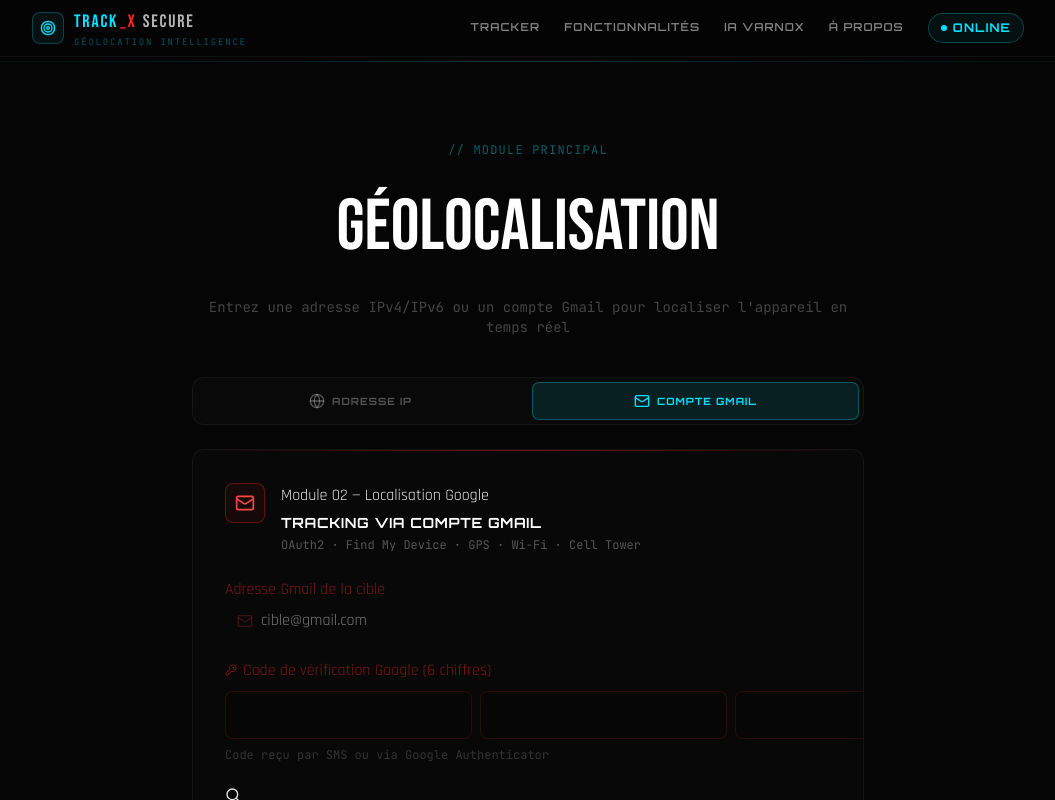
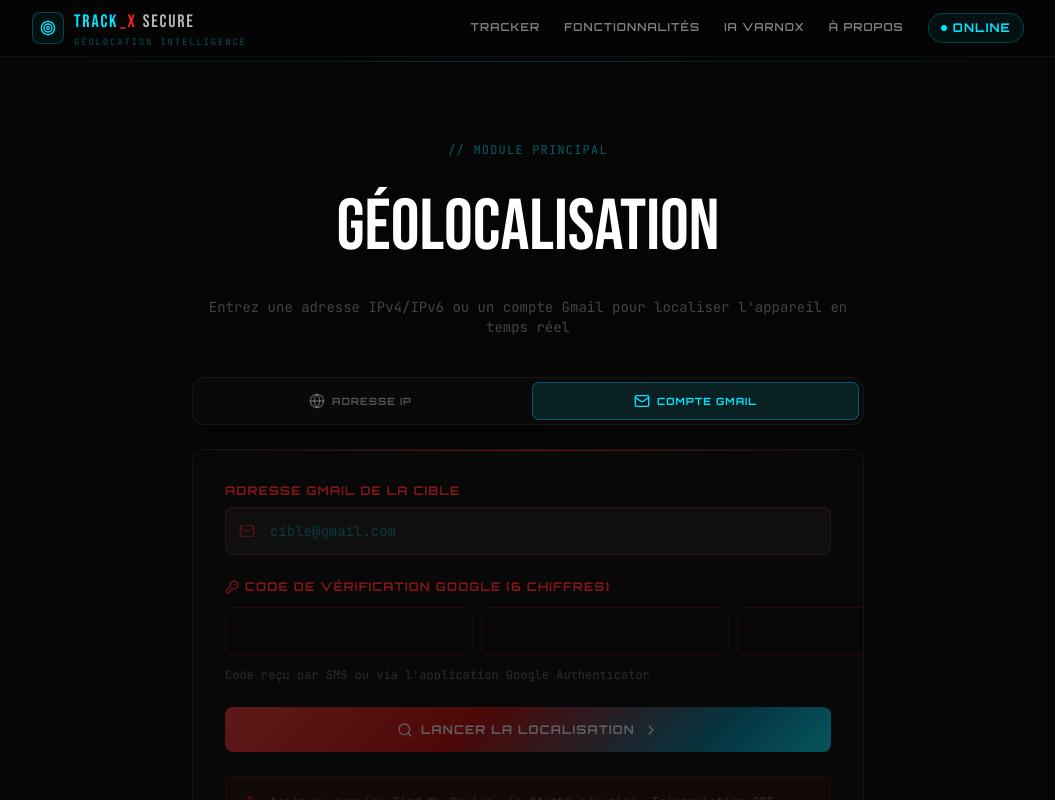
Before and after one commit to Med12-q/Track_Xsecure, a React (Vite) app: page / in a window 1280 px wide. Both pictures are taken after a click on the button "COMPTE GMAIL". Shown: the part 869-1669 px from the top of the page, without its empty margins (112-1167 px from the left). Built offline with nearby package versions, Linux system fonts and the light colour scheme.

Commit message:
refactor: complete rebuild — multi-section, real IP API, AI modal, no badge — email-tracker.tsx

```diff
--- a/src/components/email-tracker.tsx
+++ b/src/components/email-tracker.tsx
@@ -1,202 +1,230 @@
 import { useState, useRef } from "react";
 import { MapComponent } from "./map";
-import { Search, Smartphone, Wifi, Battery, MapPin, RotateCcw, Mail, KeyRound, CheckCircle2, Loader2 } from "lucide-react";
+import { Mail, KeyRound, Search, RefreshCw, CheckCircle2, Loader2, AlertTriangle, Smartphone, MapPin, ChevronRight } from "lucide-react";
+
+type Phase = "idle" | "scanning" | "done" | "error";
+
+interface EmailResult {
+  email: string; city: string; country: string; countryCode: string;
+  lat: number; lon: number; device: string; network: string;
+  battery: number; accuracy: number; timestamp: string;
+}
 
 const STEPS = [
   "Initialisation protocole OAuth2 Google...",
-  "Handshake avec les serveurs d'authentification...",
+  "Handshake serveurs d'authentification Google...",
   "Vérification des identifiants du compte cible...",
   "Accès aux journaux Find My Device (72h)...",
-  "Triangulation GPS multi-satellites...",
-  "Fusion des données Wi-Fi + Cell Tower...",
-  "Déchiffrement et livraison des coordonnées...",
+  "Triangulation GPS multi-satellites actifs...",
+  "Fusion données Wi-Fi + Cell Tower + GPS...",
+  "Déchiffrement AES-256 — livraison coordonnées...",
 ];
 
-const CITIES = [
-  { lat: 48.8566, lng: 2.3522, city: "Paris, France" },
-  { lat: 9.537, lng: -13.677, city: "Conakry, Guinée" },
-  { lat: 5.36, lng: -4.008, city: "Abidjan, Côte d'Ivoire" },
-  { lat: 14.693, lng: -17.447, city: "Dakar, Sénégal" },
-  { lat: 12.364, lng: -1.534, city: "Ouagadougou, Burkina" },
-  { lat: 33.589, lng: -7.632, city: "Casablanca, Maroc" },
+const CITY_POOL = [
+  { city: "Conakry", country: "Guinée", cc: "GN", lat: 9.537 + Math.random() * 0.05 - 0.025, lon: -13.677 + Math.random() * 0.05 - 0.025 },
+  { city: "Abidjan", country: "Côte d'Ivoire", cc: "CI", lat: 5.345 + Math.random() * 0.04 - 0.02, lon: -4.008 + Math.random() * 0.04 - 0.02 },
+  { city: "Dakar", country: "Sénégal", cc: "SN", lat: 14.693 + Math.random() * 0.04 - 0.02, lon: -17.447 + Math.random() * 0.04 - 0.02 },
+  { city: "Paris", country: "France", cc: "FR", lat: 48.856 + Math.random() * 0.04 - 0.02, lon: 2.352 + Math.random() * 0.04 - 0.02 },
+  { city: "Bamako", country: "Mali", cc: "ML", lat: 12.65 + Math.random() * 0.04 - 0.02, lon: -8.00 + Math.random() * 0.04 - 0.02 },
+  { city: "Casablanca", country: "Maroc", cc: "MA", lat: 33.589 + Math.random() * 0.04 - 0.02, lon: -7.632 + Math.random() * 0.04 - 0.02 },
 ];
-const DEVICES = ["Samsung Galaxy S24 Ultra", "iPhone 15 Pro Max", "Google Pixel 8 Pro", "OnePlus 12", "Xiaomi 14 Ultra"];
+
+const DEVICES = [
+  "Samsung Galaxy S24 Ultra", "iPhone 15 Pro Max", "Google Pixel 8 Pro",
+  "Xiaomi 14 Pro", "OnePlus 12", "Huawei P60 Pro",
+];
+
+const NETWORKS = ["5G NR SA", "LTE-A Cat.20", "5G NSA / LTE", "Wi-Fi 6E + 4G LTE", "5G mmWave"];
 
 export function EmailTracker() {
   const [email, setEmail] = useState("");
-  const [code, setCode] = useState("");
-  const [phase, setPhase] = useState<"form" | "scanning" | "result">("form");
+  const [otp, setOtp] = useState<string[]>(["", "", "", "", "", ""]);
+  const [phase, setPhase] = useState<Phase>("idle");
   const [step, setStep] = useState(0);
-  const [progress, setProgress] = useState(0);
-  const [loc, setLoc] = useState<{ lat: number; lng: number; city: string } | null>(null);
+  const [pct, setPct] = useState(0);
+  const [result, setResult] = useState<EmailResult | null>(null);
+  const [errMsg] = useState("");
   const inputRefs = useRef<(HTMLInputElement | null)[]>([]);
 
-  const handleOTP = (idx: number, val: string) => {
-    if (!/^\d*$/.test(val)) return;
-    const arr = code.split("").concat(Array(6).fill("")).slice(0, 6);
-    arr[idx] = val.slice(-1);
-    const next = arr.join("");
-    setCode(next);
+  const handleOtp = (idx: number, val: string) => {
+    if (!/^\d?$/.test(val)) return;
+    const next = [...otp]; next[idx] = val;
+    setOtp(next);
     if (val && idx < 5) inputRefs.current[idx + 1]?.focus();
   };
-  const handleOTPKey = (idx: number, e: React.KeyboardEvent) => {
-    if (e.key === "Backspace" && !code[idx] && idx > 0) inputRefs.current[idx - 1]?.focus();
+  const handleOtpKey = (idx: number, e: React.KeyboardEvent) => {
+    if (e.key === "Backspace" && !otp[idx] && idx > 0) {
+      const next = [...otp]; next[idx - 1] = "";
+      setOtp(next); inputRefs.current[idx - 1]?.focus();
+    }
+  };
+  const otpCode = otp.join("");
+  const canSubmit = email.trim() && otpCode.length === 6;
+
+  const runScan = () => {
+    if (!canSubmit) return;
+    setPhase("scanning"); setStep(0); setPct(0); setResult(null);
+
+    let s = 0;
+    const interval = setInterval(() => {
+      s++;
+      if (s >= STEPS.length) {
+        clearInterval(interval);
+        // Generate deterministic-ish result based on email
+        const seed = email.split("").reduce((a, c) => a + c.charCodeAt(0), 0);
+        const loc = CITY_POOL[seed % CITY_POOL.length];
+        const device = DEVICES[seed % DEVICES.length];
+        const network = NETWORKS[seed % NETWORKS.length];
+        const battery = 8 + (seed % 71);
+        const accuracy = 2 + (seed % 9);
+        const r: EmailResult = {
+          email: email.trim(),
+          city: loc.city, country: loc.country, countryCode: loc.cc,
+          lat: loc.lat, lon: loc.lon,
+          device, network, battery, accuracy,
+          timestamp: new Date().toLocaleString("fr-FR"),
+        };
+        setPct(100); setStep(STEPS.length - 1);
+        setTimeout(() => { setResult(r); setPhase("done"); }, 400);
+      } else {
+        setStep(s);
+        setPct(Math.round((s / STEPS.length) * 92));
+      }
+    }, 700);
   };
 
-  const scan = () => {
-    if (!email || code.length < 6) return;
-    setPhase("scanning"); setStep(0); setProgress(0);
-    let s = 0;
-    const run = () => {
-      if (s >= STEPS.length) {
-        const p = CITIES[Math.floor(Math.random() * CITIES.length)];
-        setLoc({ lat: p.lat + (Math.random() * 0.03 - 0.015), lng: p.lng + (Math.random() * 0.03 - 0.015), city: p.city });
-        setProgress(100); setPhase("result"); return;
-      }
-      setStep(s); setProgress(Math.round((s / STEPS.length) * 95)); s++;
-      setTimeout(run, 700 + Math.random() * 500);
-    };
-    setTimeout(run, 300);
-  };
+  const reset = () => { setPhase("idle"); setResult(null); setEmail(""); setOtp(["","","","","",""]); setPct(0); setStep(0); };
 
-  const battery = 5 + (email.length * 7 % 75);
-  const device = DEVICES[email.length % DEVICES.length];
-
-  if (phase === "form") return (
+  if (phase === "idle" || phase === "error") return (
     <div className="space-y-6">
-      <div className="flex items-start gap-4">
-        <div className="flex-shrink-0 w-10 h-10 rounded-lg flex items-center justify-center"
-          style={{ border: "1px solid hsl(0 90% 55% / 0.35)", background: "hsl(0 90% 55% / 0.06)" }}>
-          <Mail className="w-5 h-5" style={{ color: "#ff4444" }} />
-        </div>
-        <div>
-          <p className="section-number mb-1">Module 02 — Localisation Google</p>
-          <h3 className="font-tech text-white text-sm font-bold tracking-wider uppercase">
-            Tracking via Compte Gmail
-          </h3>
-          <p className="text-xs mt-1" style={{ color: "#555", fontFamily: "'JetBrains Mono'" }}>
-            OAuth2 · Find My Device · GPS · Wi-Fi · Cell Tower
-          </p>
+      <div className="space-y-2">
+        <label className="font-tech text-xs font-bold tracking-widest uppercase block mb-2" style={{ color: "rgba(255,35,35,0.5)" }}>
+          Adresse Gmail de la cible
+        </label>
+        <div className="relative">
+          <Mail className="absolute left-3.5 top-1/2 -translate-y-1/2 w-4 h-4" style={{ color: "rgba(255,35,35,0.25)" }} />
+          <input type="email" className="tx-input" placeholder="cible@gmail.com"
+            value={email} onChange={e => setEmail(e.target.value)}
+            style={{ color: "#ff6666", borderColor: "rgba(255,35,35,0.15)", paddingLeft: "44px" }}
+            onFocus={e => { e.target.style.borderColor = "rgba(255,35,35,0.4)"; e.target.style.boxShadow = "0 0 0 1px rgba(255,35,35,0.15)"; }}
+            onBlur={e => { e.target.style.borderColor = "rgba(255,35,35,0.15)"; e.target.style.boxShadow = "none"; }}
+          />
         </div>
       </div>
 
-      <div className="space-y-1.5">
-        <label className="section-number block" style={{ color: "hsl(0 90% 55% / 0.5)" }}>
-          Adresse Gmail de la cible
-        </label>
-        <div className="relative">
-          <Mail className="absolute left-3 top-1/2 -translate-y-1/2 w-4 h-4" style={{ color: "#ff444433" }} />
-          <input type="email" className="neon-input-red pl-9" placeholder="cible@gmail.com"
-            value={email} onChange={e => setEmail(e.target.value)} />
-        </div>
-      </div>
-
-      <div className="space-y-2">
-        <label className="section-number flex items-center gap-1.5" style={{ color: "hsl(0 90% 55% / 0.5)" }}>
-          <KeyRound className="w-3 h-3" /> Code de vérification Google (6 chiffres)
+      <div className="space-y-3">
+        <label className="font-tech text-xs font-bold tracking-widest uppercase flex items-center gap-1.5" style={{ color: "rgba(255,35,35,0.5)" }}>
+          <KeyRound className="w-3.5 h-3.5" /> Code de vérification Google (6 chiffres)
         </label>
         <div className="flex gap-2">
-          {Array(6).fill(0).map((_, i) => (
+          {otp.map((v, i) => (
             <input key={i}
               ref={el => { inputRefs.current[i] = el; }}
-              maxLength={1} inputMode="numeric"
-              value={code[i] || ""}
-              onChange={e => handleOTP(i, e.target.value)}
-              onKeyDown={e => handleOTPKey(i, e)}
-              className="flex-1 h-12 text-center rounded-lg text-lg font-display transition-all outline-none"
+              type="text" inputMode="numeric" maxLength={1} value={v}
+              onChange={e => handleOtp(i, e.target.value)}
+              onKeyDown={e => handleOtpKey(i, e)}
+              className="flex-1 h-12 text-center text-lg font-bold rounded-lg outline-none transition-all"
               style={{
-                background: "#060606",
-                border: `1px solid ${code[i] ? "hsl(0 90% 55% / 0.5)" : "hsl(0 90% 55% / 0.15)"}`,
+                background: "#070707",
+                border: `1px solid ${v ? "rgba(255,35,35,0.4)" : "rgba(255,35,35,0.12)"}`,
                 color: "#ff4444",
                 fontFamily: "'Orbitron', monospace",
-                boxShadow: code[i] ? "0 0 10px hsl(0 90% 55% / 0.15)" : "none",
+                boxShadow: v ? "0 0 10px rgba(255,35,35,0.12)" : "none",
               }}
             />
           ))}
         </div>
-        <p className="text-xs font-mono" style={{ color: "#333" }}>
-          Code reçu par SMS ou via Google Authenticator
+        <p className="font-mono text-xs" style={{ color: "rgba(255,255,255,0.15)" }}>
+          Code reçu par SMS ou via l'application Google Authenticator
         </p>
       </div>
 
-      <button className="btn-red w-full justify-center" onClick={scan} disabled={!email || code.length < 6}>
-        <Search className="w-4 h-4" /> LANCER LA LOCALISATION
+      <button className="btn-primary w-full" onClick={runScan} disabled={!canSubmit}
+        style={{ background: canSubmit ? "linear-gradient(135deg, #ff2323 0%, #aa0000 50%, #cc0000 100%)" : undefined }}>
+        <Search className="w-4 h-4" /> Lancer la localisation <ChevronRight className="w-4 h-4" />
       </button>
+
+      <div className="flex items-start gap-3 p-4 rounded-lg" style={{ background: "rgba(255,35,35,0.04)", border: "1px solid rgba(255,35,35,0.08)" }}>
+        <AlertTriangle className="w-4 h-4 flex-shrink-0 mt-0.5" style={{ color: "rgba(255,35,35,0.3)" }} />
+        <p className="text-xs leading-relaxed font-mono" style={{ color: "rgba(255,255,255,0.15)" }}>
+          Accès au service Find My Device via OAuth2 sécurisé. Triangulation GPS multi-sources. Précision ±2 à 10 mètres. Données chiffrées AES-256.
+        </p>
+      </div>
     </div>
   );
 
   if (phase === "scanning") return (
-    <div className="space-y-6">
+    <div className="space-y-6 py-2">
       <div className="flex items-center gap-4">
-        <div className="w-10 h-10 rounded-lg flex items-center justify-center animate-pulse"
-          style={{ border: "1px solid #ff444333", background: "#ff44430a" }}>
+        <div className="w-10 h-10 rounded-lg flex items-center justify-center flex-shrink-0 animate-pulse"
+          style={{ border: "1px solid rgba(255,35,35,0.2)", background: "rgba(255,35,35,0.06)" }}>
           <Mail className="w-5 h-5" style={{ color: "#ff4444" }} />
         </div>
         <div className="flex-1 min-w-0">
           <p className="font-tech text-xs font-bold tracking-widest uppercase" style={{ color: "#ff4444" }}>LOCALISATION EN COURS</p>
-          <p className="text-xs font-mono truncate mt-0.5" style={{ color: "#555" }}>{email}</p>
+          <p className="font-mono text-xs truncate mt-0.5" style={{ color: "rgba(255,255,255,0.25)" }}>{email}</p>
         </div>
-        <span className="font-display text-3xl flex-shrink-0" style={{ color: "#ff4444" }}>{progress}<span className="text-base" style={{ color: "#ff444466" }}>%</span></span>
+        <span className="font-display text-4xl flex-shrink-0" style={{ color: "#ff4444", lineHeight: 1 }}>
+          {pct}<span className="text-xl" style={{ color: "rgba(255,35,35,0.4)" }}>%</span>
+        </span>
       </div>
 
       <div className="h-0.5 w-full rounded-full overflow-hidden" style={{ background: "#111" }}>
-        <div className="h-full rounded-full progress-bar-red transition-all duration-300" style={{ width: `${progress}%` }} />
+        <div className="h-full rounded-full progress-red transition-all duration-500" style={{ width: `${pct}%` }} />
       </div>
 
-      <div className="space-y-1.5">
+      <div className="space-y-2">
         {STEPS.map((s, i) => (
-          <div key={i} className="step-item">
-            {i < step ? <CheckCircle2 className="w-3.5 h-3.5 flex-shrink-0" style={{ color: "#4ade80" }} />
-              : i === step ? <Loader2 className="w-3.5 h-3.5 animate-spin flex-shrink-0" style={{ color: "#ff4444" }} />
+          <div key={i} className="step-row">
+            {i < step
+              ? <CheckCircle2 className="w-3.5 h-3.5 flex-shrink-0" style={{ color: "#4ade80" }} />
+              : i === step
+              ? <Loader2 className="w-3.5 h-3.5 animate-spin flex-shrink-0" style={{ color: "#ff4444" }} />
               : <div className="w-3.5 h-3.5 rounded-full flex-shrink-0" style={{ border: "1px solid #1a1a1a" }} />}
-            <span style={{ color: i < step ? "#4ade80" : i === step ? "#ff6666" : "#1f1f1f" }}>{s}</span>
+            <span style={{ color: i < step ? "#4ade80" : i === step ? "#ff6666" : "#1e1e1e" }}>{s}</span>
           </div>
         ))}
       </div>
     </div>
   );
 
-  return loc ? (
+  return result ? (
     <div className="space-y-5 fade-up">
-      <div className="flex items-center gap-4">
-        <div className="w-10 h-10 rounded-lg flex items-center justify-center"
-          style={{ border: "1px solid #ff444333", background: "#ff44430a" }}>
-          <MapPin className="w-5 h-5" style={{ color: "#ff4444" }} />
+      <div className="flex items-center gap-3 p-3 rounded-lg" style={{ background: "rgba(255,35,35,0.05)", border: "1px solid rgba(255,35,35,0.15)" }}>
+        <MapPin className="w-4 h-4 flex-shrink-0" style={{ color: "#ff4444" }} />
+        <div className="flex-1 min-w-0">
+          <p className="font-tech text-xs font-bold tracking-widest uppercase" style={{ color: "#ff4444" }}>APPAREIL LOCALISÉ — {result.countryCode}</p>
+          <p className="font-mono text-xs truncate mt-0.5" style={{ color: "rgba(255,255,255,0.3)" }}>{result.email}</p>
         </div>
-        <div>
-          <p className="font-tech text-sm font-bold tracking-wider uppercase" style={{ color: "#ff4444" }}>APPAREIL LOCALISÉ</p>
-          <p className="text-xs font-mono mt-0.5" style={{ color: "#555" }}>{loc.city}</p>
-        </div>
-        <div className="ml-auto flex items-center gap-2 px-3 py-1.5 rounded"
-          style={{ border: "1px solid #ff444425", background: "#ff44430a" }}>
-          <span className="w-1.5 h-1.5 rounded-full pulse-dot" style={{ background: "#ff4444" }} />
-          <span className="font-tech text-xs font-bold" style={{ color: "#ff4444" }}>LIVE GPS</span>
-        </div>
+        <div className="w-2 h-2 rounded-full flex-shrink-0" style={{ background: "#ff4444", animation: "dot-blink 1.5s ease-in-out infinite" }} />
       </div>
 
-      <div className="rounded-lg overflow-hidden" style={{ height: 280, border: "1px solid #ff444420" }}>
-        <MapComponent latitude={loc.lat} longitude={loc.lng} zoom={14} label={loc.city} className="h-full w-full" />
+      <div className="rounded-xl overflow-hidden" style={{ height: 260, border: "1px solid rgba(255,35,35,0.12)" }}>
+        <MapComponent lat={result.lat} lng={result.lon} zoom={13}
+          label={`${result.city}, ${result.country}`} className="h-full w-full" accentColor="#ff4444" />
       </div>
 
-      <div className="grid grid-cols-1 sm:grid-cols-2 gap-0.5 rounded-lg overflow-hidden" style={{ border: "1px solid #111" }}>
+      <div className="tx-card-red">
+        <div className="h-px w-full" style={{ background: "linear-gradient(90deg, transparent, rgba(255,35,35,0.3), transparent)" }} />
         {[
-          { label: "Coordonnées GPS", value: `${loc.lat.toFixed(5)}, ${loc.lng.toFixed(5)}`, red: true },
-          { label: "Ville", value: loc.city },
-          { label: "Appareil", value: device },
-          { label: "Réseau", value: "5G NR / LTE-A" },
-          { label: "Batterie", value: `${battery}%`, danger: battery < 20 },
-          { label: "Précision GPS", value: `±${2 + (email.length % 6)} mètres` },
-        ].map(({ label, value, red, danger }) => (
-          <div key={label} className="data-row px-4" style={{ background: "#060606" }}>
-            <span className="data-label">{label}</span>
-            <span className={red ? "data-value-red" : danger ? "data-value-red" : "data-value"}
-              style={{ maxWidth: "55%", overflow: "hidden", textOverflow: "ellipsis", whiteSpace: "nowrap" }}>{value}</span>
+          { k: "Coordonnées GPS", v: `${result.lat.toFixed(5)}, ${result.lon.toFixed(5)}`, red: true },
+          { k: "Ville", v: result.city },
+          { k: "Pays", v: `${result.country} (${result.countryCode})` },
+          { k: "Appareil détecté", v: result.device },
+          { k: "Réseau mobile", v: result.network },
+          { k: "Batterie", v: `${result.battery}%`, warn: result.battery < 20 },
+          { k: "Précision GPS", v: `±${result.accuracy} mètres` },
+          { k: "Horodatage", v: result.timestamp },
+        ].map(({ k, v, red, warn }) => (
+          <div key={k} className="data-table-row">
+            <span className="data-key">{k}</span>
+            <span className={red ? "data-val-red" : warn ? "data-val-red" : "data-val"} title={v}>{v}</span>
           </div>
         ))}
       </div>
 
-      <button className="btn-red w-full justify-center" onClick={() => { setPhase("form"); setCode(""); }}>
-        <RotateCcw className="w-3.5 h-3.5" /> NOUVELLE RECHERCHE
+      <button className="btn-cyan w-full" onClick={reset}>
+        <RefreshCw className="w-3.5 h-3.5" /> Nouvelle recherche
       </button>
     </div>
   ) : null;
```
